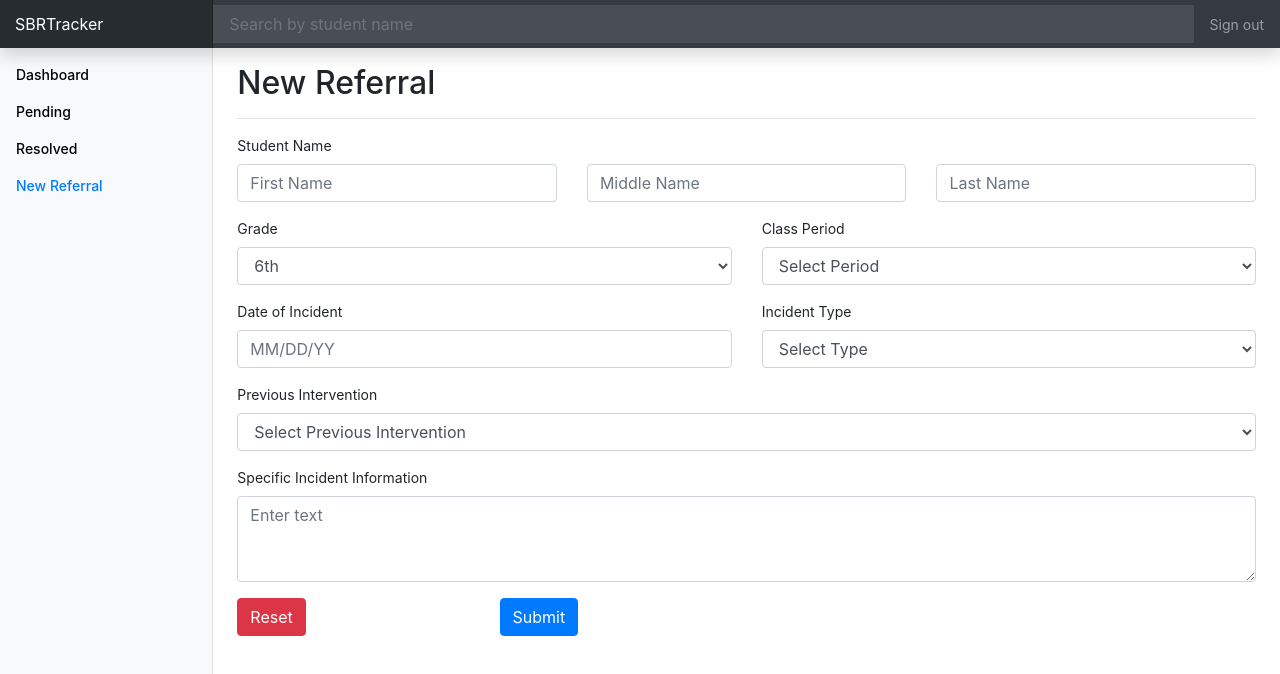
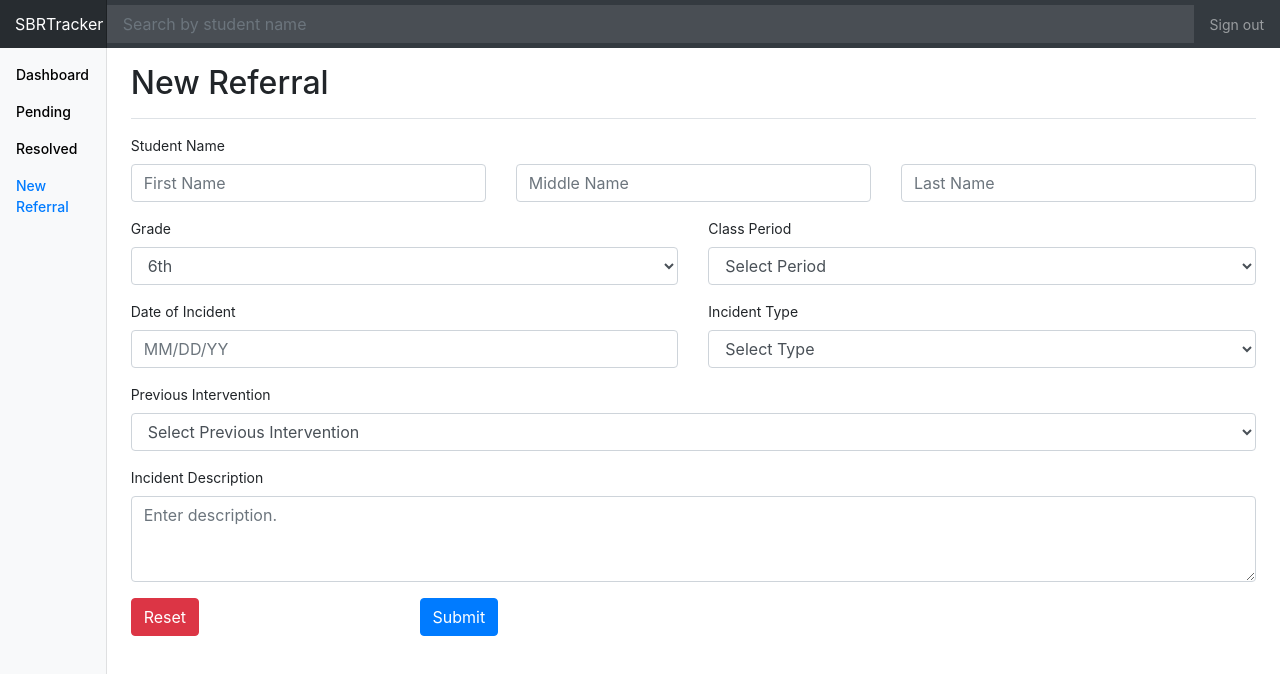
Before and after one commit to alexisr93/SBRTracker-Front-end, a React (Create React App) app: page /newreferral in a window 1280 px wide. Shown: the top 674 px of the page. Built offline with nearby package versions, Linux system fonts and the light colour scheme.

Commit message:
Fixed NavBar and SideBar layout

```diff
--- a/src/App.css
+++ b/src/App.css
@@ -42,3 +42,98 @@ a {
     transform: rotate(360deg);
   }
 }
+
+body {
+  font-size: .875rem;
+}
+
+/* Sidebar */
+
+.sidebar {
+  position: fixed;
+  top: 0;
+  bottom: 0;
+  left: 0;
+  z-index: 100; /* Behind the navbar */
+  padding: 48px 0 0; /* Height of navbar */
+  box-shadow: inset -1px 0 0 rgba(0, 0, 0, .1);
+}
+
+.sidebar-sticky {
+  position: relative;
+  top: 0;
+  height: calc(100vh - 48px);
+  padding-top: .5rem;
+  overflow-x: hidden;
+  overflow-y: auto; /* Scrollable contents if viewport is shorter than content. */
+}
+
+@supports ((position: -webkit-sticky) or (position: sticky)) {
+  .sidebar-sticky {
+    position: -webkit-sticky;
+    position: sticky;
+  }
+}
+
+.sidebar .nav-link {
+  font-weight: 500;
+  color: #333;
+}
+
+.sidebar .nav-link .feather {
+  margin-right: 4px;
+  color: #999;
+}
+
+.sidebar .nav-link.active {
+  color: #007bff;
+}
+
+.sidebar .nav-link:hover .feather,
+.sidebar .nav-link.active .feather {
+  color: inherit;
+}
+
+.sidebar-heading {
+  font-size: .75rem;
+  text-transform: uppercase;
+}
+
+/* Content */
+
+[role="main"] {
+  padding-top: 133px; /* Space for fixed navbar */
+}
+
+@media (min-width: 768px) {
+  [role="main"] {
+    padding-top: 48px; /* Space for fixed navbar */
+  }
+}
+
+/* Navbar */
+
+.navbar-brand {
+  padding-top: .75rem;
+  padding-bottom: .75rem;
+  font-size: 1rem;
+  background-color: rgba(0, 0, 0, .25);
+  box-shadow: inset -1px 0 0 rgba(0, 0, 0, .25);
+}
+
+.navbar .form-control {
+  padding: .75rem 1rem;
+  border-width: 0;
+  border-radius: 0;
+}
+
+.form-control-dark {
+  color: #fff;
+  background-color: rgba(255, 255, 255, .1);
+  border-color: rgba(255, 255, 255, .1);
+}
+
+.form-control-dark:focus {
+  border-color: transparent;
+  box-shadow: 0 0 0 3px rgba(255, 255, 255, .25);
+}
--- a/src/App.js
+++ b/src/App.js
@@ -7,7 +7,6 @@ import {
   NavLink
 } from 'react-router-dom';
 import './App.css';
-import './dashboard.css';
 import DashBoard from './DashBoard.js';
 import Pending from './Pending.js';
 import Resolved from './Resolved.js';
@@ -21,10 +20,10 @@ function App() {
           <NavBar></NavBar>
     			<div className="container-fluid">
     				<div className="row">
-              <nav className="col-md-2 d-none d-md-block bg-light sidebar">
+              <nav className="col-md-2 col-lg-1 d-none d-md-block bg-light sidebar">
                 <SideBar></SideBar>
               </nav>
-    					<main role="main" className="col-md-10 ml-md-auto col-lg-10 px-4">
+    					<main role="main" className="col-md-10 col-lg-11 ml-md-auto px-4">
                 <MainSwitch></MainSwitch>
     					</main>
     				</div>
@@ -39,8 +38,8 @@ class NavBar extends React.Component {
   render() {
     return (
       <div>
-        <nav className="navbar navbar-dark fixed-top bg-dark flex-md-nowrap p-0 shadow">
-          <a className="navbar-brand col-sm-3 col-md-2 mr-0">SBRTracker</a>
+        <nav className="navbar navbar-dark fixed-top bg-dark flex-md-nowrap p-0">
+          <a className="navbar-brand col-md-2 col-lg-1 mr-0">SBRTracker</a>
           <input className="form-control form-control-dark w-100" type="text" placeholder="Search by student name" aria-label="Search"/>
           <ul className="navbar-nav px-3">
             <li className="nav-item text-nowrap">
--- a/src/NewReferral.js
+++ b/src/NewReferral.js
@@ -14,7 +14,8 @@ class NewReferral extends React.Component {
         <div className="d-flex justify-content-between flex-wrap flex-md-nowrap align-items-center pt-3 pb-2 mb-3 border-bottom">
           <h2 className="h2">New Referral</h2>
         </div>
-
+        <div className="row">
+        <div className="col">
         <form>
           <div className="form-group">
             <label htmlFor="inputStudentName">Student Name</label>
@@ -34,16 +35,16 @@ class NewReferral extends React.Component {
           <div className="form-group">
             <div className="row">
               <div className="col">
-                <label htmlFor="exampleInputPassword1">Grade</label>
-                <select className="form-control" id="exampleFormControlSelect1">
+                <label htmlFor="inputGrade">Grade</label>
+                <select className="form-control" id="formControlGrade">
                   <option>6th</option>
                   <option>7th</option>
                   <option>8th</option>
                 </select>
               </div>
               <div className="col">
-                <label htmlFor="exampleInputPassword1">Class Period</label>
-                <select className="form-control" id="classPeriod">
+                <label htmlFor="inputPeriod">Class Period</label>
+                <select className="form-control" id="formControlClassPeriod">
                   <option selected disabled>Select Period</option>
                   <option>1st</option>
                   <option>2nd</option>
@@ -91,8 +92,8 @@ class NewReferral extends React.Component {
           </div>
 
           <div className="form-group">
-            <label htmlFor="exampleInputPassword1">Specific Incident Information</label>
-            <textarea className="form-control" id="specificIncidentInformation" rows="3" placeholder="Enter text"></textarea>
+            <label htmlFor="exampleInputPassword1">Incident Description</label>
+            <textarea className="form-control" id="incidentDescription" rows="3" placeholder="Enter description."></textarea>
           </div>
 
           <div class="row">
@@ -111,6 +112,8 @@ class NewReferral extends React.Component {
             </div>
           </div>
         </form>
+        </div>
+        </div>
       </div>
     )
   }
--- a/src/dashboard.css
+++ /dev/null
@@ -1,94 +0,0 @@
-body {
-  font-size: .875rem;
-}
-
-/* Sidebar */
-
-.sidebar {
-  position: fixed;
-  top: 0;
-  bottom: 0;
-  left: 0;
-  z-index: 100; /* Behind the navbar */
-  padding: 48px 0 0; /* Height of navbar */
-  box-shadow: inset -1px 0 0 rgba(0, 0, 0, .1);
-}
-
-.sidebar-sticky {
-  position: relative;
-  top: 0;
-  height: calc(100vh - 48px);
-  padding-top: .5rem;
-  overflow-x: hidden;
-  overflow-y: auto; /* Scrollable contents if viewport is shorter than content. */
-}
-
-@supports ((position: -webkit-sticky) or (position: sticky)) {
-  .sidebar-sticky {
-    position: -webkit-sticky;
-    position: sticky;
-  }
-}
-
-.sidebar .nav-link {
-  font-weight: 500;
-  color: #333;
-}
-
-.sidebar .nav-link .feather {
-  margin-right: 4px;
-  color: #999;
-}
-
-.sidebar .nav-link.active {
-  color: #007bff;
-}
-
-.sidebar .nav-link:hover .feather,
-.sidebar .nav-link.active .feather {
-  color: inherit;
-}
-
-.sidebar-heading {
-  font-size: .75rem;
-  text-transform: uppercase;
-}
-
-/* Content */
-
-[role="main"] {
-  padding-top: 133px; /* Space for fixed navbar */
-}
-
-@media (min-width: 768px) {
-  [role="main"] {
-    padding-top: 48px; /* Space for fixed navbar */
-  }
-}
-
-/* Navbar */
-
-.navbar-brand {
-  padding-top: .75rem;
-  padding-bottom: .75rem;
-  font-size: 1rem;
-  background-color: rgba(0, 0, 0, .25);
-  box-shadow: inset -1px 0 0 rgba(0, 0, 0, .25);
-}
-
-.navbar .form-control {
-  padding: .75rem 1rem;
-  border-width: 0;
-  border-radius: 0;
-}
-
-.form-control-dark {
-  color: #fff;
-  background-color: rgba(255, 255, 255, .1);
-  border-color: rgba(255, 255, 255, .1);
-}
-
-.form-control-dark:focus {
-  border-color: transparent;
-  box-shadow: 0 0 0 3px rgba(255, 255, 255, .25);
-}
```
